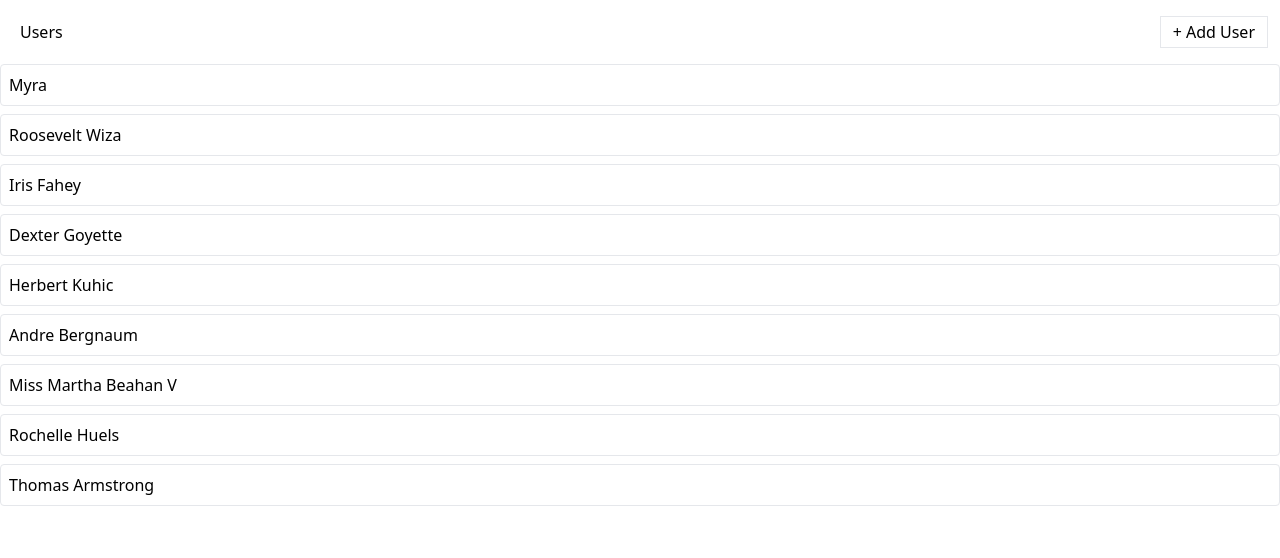
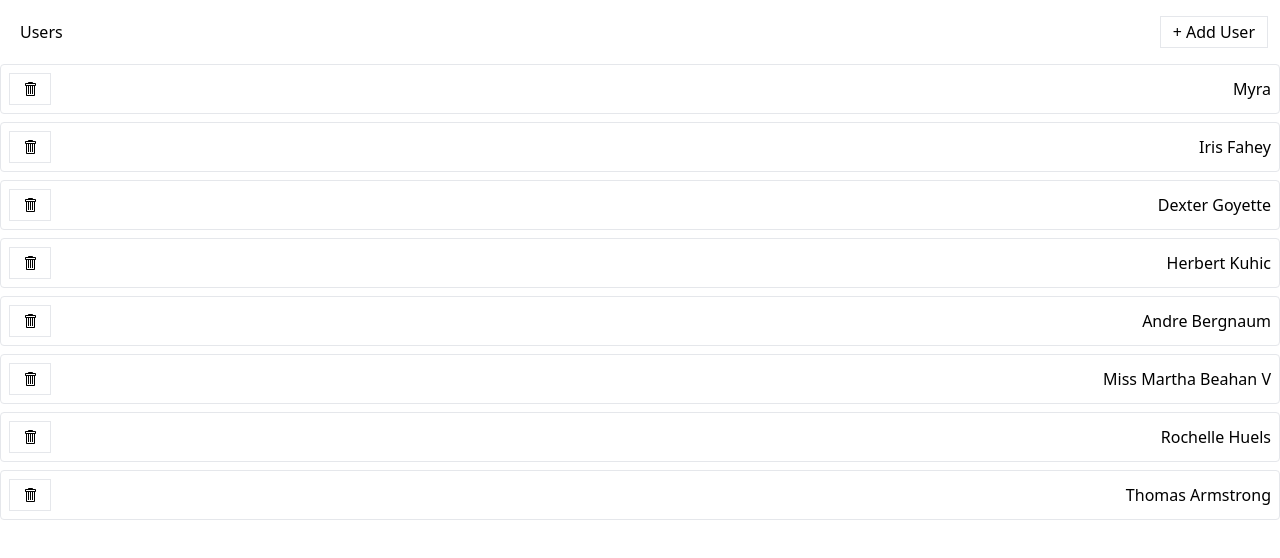
Before and after one commit to VsevolodPantjukhin/media, a React (Create React App) app: page / in a window 1280 px wide. Shown: the top 558 px of the page. Built offline with nearby package versions, Linux system fonts and the light colour scheme; data requests are answered from the project's data file.

Commit message:
Deleting a User

```diff
--- a/db.json
+++ b/db.json
@@ -3,10 +3,6 @@
     {
       "id": 1,
       "name": "Myra"
-    },
-    {
-      "id": "bb2e",
-      "name": "Roosevelt Wiza"
     },
     {
       "id": "40b0",
--- a/src/components/UsersListItem.js
+++ b/src/components/UsersListItem.js
@@ -1,7 +1,22 @@
+import { GoTrashcan } from 'react-icons/go';
+import Button from './Button';
+import { removeUser } from '../store';
+import { useThunk } from '../hooks/use-thunk';
+
 const UsersListItem = ({ user }) => {
+  const [doRemoveUser, isLoading, error] = useThunk(removeUser);
+
+  const handleClick = () => {
+    doRemoveUser(user);
+  };
+
   return (
     <div key={user.id} className="mb-2 border rounded">
       <div className="flex p-2 justify-between items-center cursor-pointer">
+        <Button loading={isLoading} onClick={handleClick}>
+          <GoTrashcan />
+        </Button>
+        {error && <div>Error deleting user...</div>}
         {user.name}
       </div>
     </div>
```
